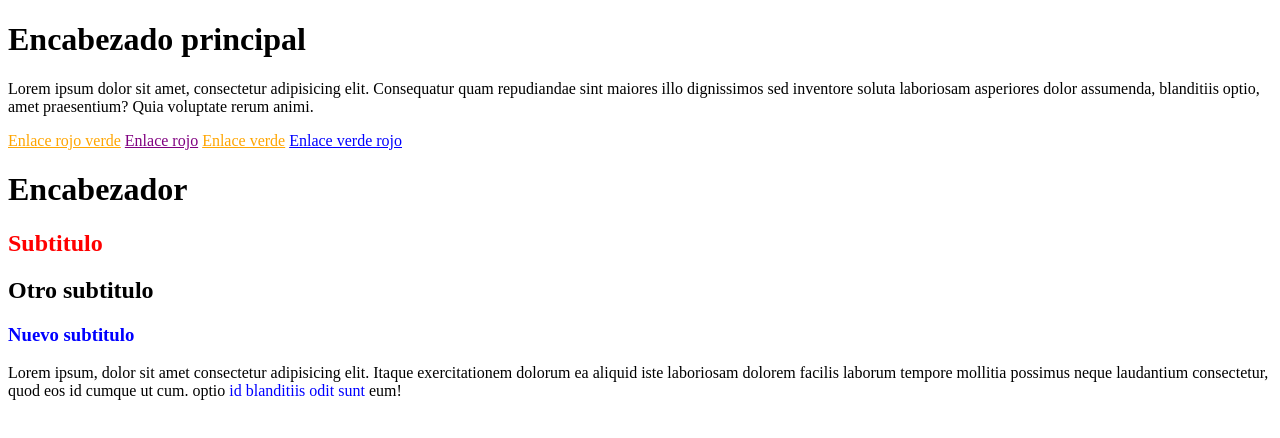
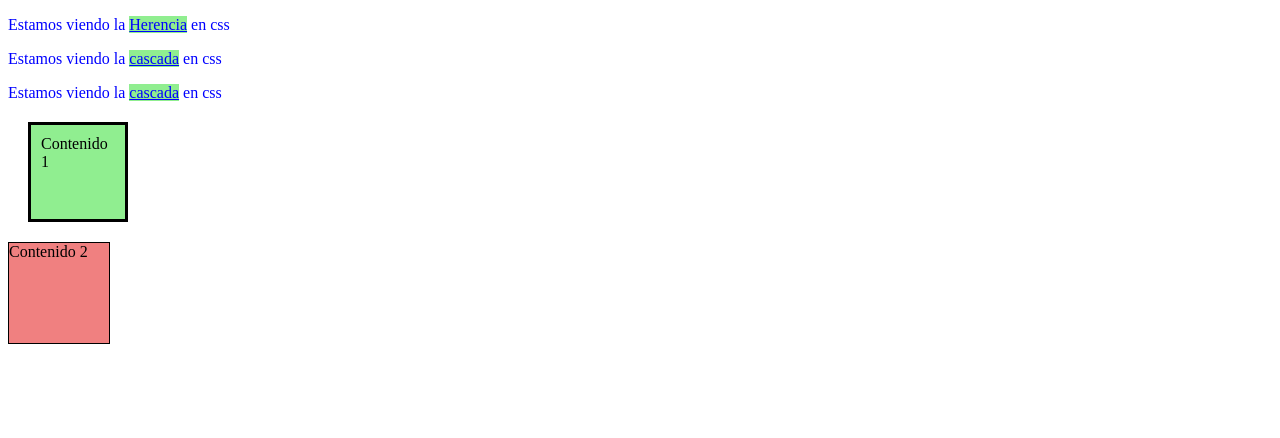
Before and after one commit to bachskeys/Programacion_Web, a plain HTML site: page index.html in a window 1280 px wide. Drawn offline with Linux system fonts and the light colour scheme.

Commit message:
clase 30 de septiembre herencia de estilos

```diff
--- a/estilos.css
+++ b/estilos.css
@@ -1,87 +1,62 @@
-/*Selectores basicos*/
+/*Herencia
+Se utiliza el valor de inherit*/
 
-/*Selector de etiquetas, aplicar todas las etiquetas*/
-/* a {
-    color: red;
-}*/
-
-/*Selector de clases, hace referencia con un punto(.)*/
-/*.parrafo{
-    color: blue;
-}*/
-
-/*Selector de id, hace referencia con un gato(#)*/
-/*#parrafo{
-    color: blue;
-}*/
-
-/*Selector universal, se hace referencia con uin *, se recomienda
-solo para resetear el navegador*/
-/* *{
-    background: red;
-} */
-
-/*Selector de atributos
-Se hace referencia con [], se seleccionan los elementos que tengan
-ese atributo*/
-
-[href]{
-    color: red;
-}
-
-/*Seleccionar los elementos que tengan ese atributo y ese valor*/
-[href="#"] {
+p{
     color: green;
 }
 
-/*Seleccionar los elementos que tienen ese atributo y
-ese valor al menos una vez*/
-[class~="verde"] {
-    color: blue;
+a{
+    color: inherit; /*Se le dice que seleccione el color del elemento padre*/
 }
 
-/*Seleccionar los elementos que tienen ese atributo y
-exactamente ese valor o empiece por el valor seguido de un guion*/
-[class|="verde"] {
-    color: red;
+/*Especificidad -> Cascada*/
+
+/*
+Etiquetas -> 1
+Clases -> 10
+ID -> 100
+Estilos en linea -> 1000
+!important -> Gana a todos*/
+p{
+    color: red !important;
 }
 
-/*Seleccionar los elementos que tienen ese atributo y
-empiecen por ese valor*/
-[class^="rojo"] {
+#parrafo{
     color: purple;
 }
 
-/*Seleccionar los elementos que tienen ese atributo y
-terminen por ese valor*/
-[class$="verde"] {
+p{
+    color: blue !important;
+}
+#parrafo{
     color: orange;
 }
+/*Box model*/
 
-/*Selectores combinadores*/
-
-/*Selector hermano adyacente,
-selecciona un hermano que este justo debajo, hermano inferior*/
-
-h1 + h2 {
-    color: red;
+h1{
+    background: lightblue;
+    width: 100px;
 }
 
-/*Selectores de hermano general, aplica los estilos a todos los hermanos
-que esten debajo de el compartir el mismo padre*/
-h1 ~ h3 {
-    color: blue;
+div{
+    background: lightcoral;
+    height: 100px;
+    width: 100px;
+    border: 1px solid black;
 }
 
-/*Selectores descendentes*/
-/*Aplica el estilo a todos los elementos dentro de este, se aplica a
-todos lo hijos*/
-div span {
-    color: orange;
+a{
+    background: lightgreen;
+    height: 1000px;
 }
 
-/*Selector de hijo directo, busca relacion directa*/
-
-p > span {
-    color: blue;
+span{
+    background: red;
 }
+.caja1{
+    background: lightgreen;
+    border: 3px solid black;
+    padding: 10px;
+    margin: 20px;
+    box-sizing: border-box;
+}
--- a/index.html
+++ b/index.html
@@ -3,28 +3,25 @@
 <head>
     <meta charset="UTF-8">
     <meta name="viewport" content="width=device-width, initial-scale=1.0">
-    <link rel="stylesheet" href="/estilos.css">
-    <title>Estilos</title>
+    <link rel="stylesheet" href="estilos.css">
+    <title>Herencia, cascada y especificidad</title>
 </head>
 <body>
-    <h1>Encabezado principal</h1>
-    <p>Lorem ipsum dolor sit amet, consectetur adipisicing elit. Consequatur quam repudiandae sint maiores illo dignissimos sed inventore soluta laboriosam asperiores dolor assumenda, blanditiis optio, amet praesentium? Quia voluptate rerum animi.</p>
+    <p>Estamos viendo la <a href="#">Herencia</a> en css</p>
 
-    <a class="rojo verde" href="#">Enlace rojo verde</a>
-    <a class="rojo" href="#">Enlace rojo</a>
-    <a class="verde" href="#">Enlace verde</a>
-    <a class="verde rojo" href="#">Enlace verde rojo</a>
+    <p class="parrafo" style="color: aqua;">Estamos viendo la <a href="#">cascada</a> en css</p>
+    <p id="parrafo">Estamos viendo la <a href="#">cascada</a> en css</p>
 
-    <h1>Encabezador</h1>
-    <h2>Subtitulo</h2>
-    <h2>Otro subtitulo</h2>
-    <h3>Nuevo subtitulo</h3>
-    <div>
-        <p>
-            Lorem ipsum, dolor sit amet consectetur adipisicing elit. Itaque exercitationem dolorum ea aliquid iste laboriosam dolorem facilis laborum tempore mollitia possimus neque laudantium consectetur, quod eos id cumque ut cum.
-            optio <span>id blanditiis odit sunt</span> eum!
-        </p>
-    </div>
+    <!-- <h1>Box model</h1>
+    <div>model de caja</div>
+
+    <a href="#">Enlace 1</a>
+    <a href="#">Enlace 2</a>
+    <span>Lorem ipsum dolor sit amet consectetur adipisicing elit. Accusamus molestiae incidunt amet,
+        similique natus sunt esse unde iure quasi magnam sequi est repudiandae cumque voluptate, quos, officia illo nesciunt adipisci!</span> -->
+
+    <div class="caja1">Contenido 1</div>
+    <div class="caja2">Contenido 2</div>
 
 </body>
 </html>
```
